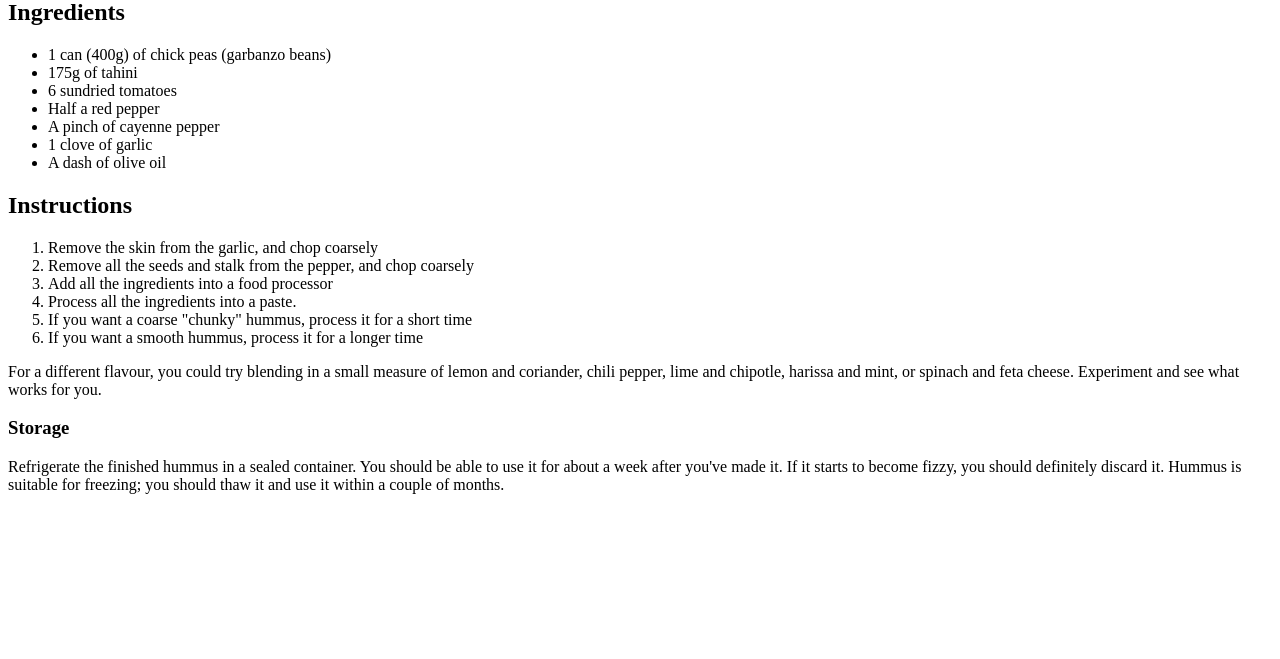
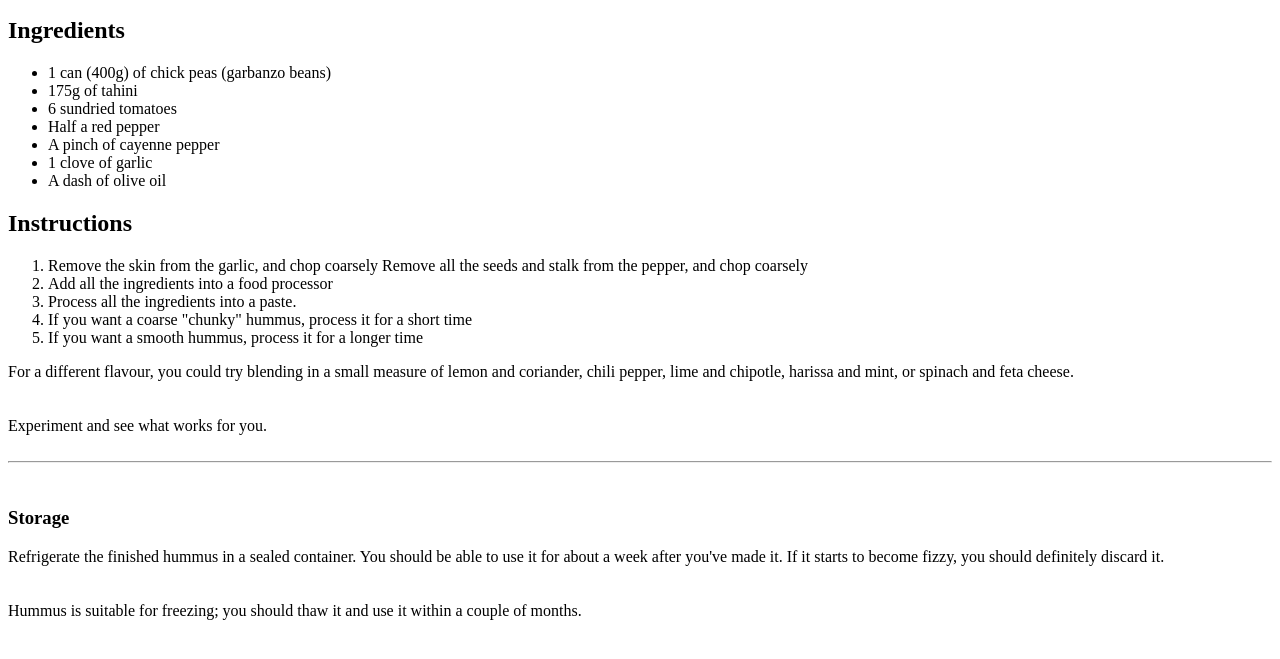
Before and after one commit to daiananicole/2B-2024-IGW, a plain HTML site: page TP2.HTML in a window 1280 px wide. Shown: the part 137-796 px from the top of the page. Drawn offline with Linux system fonts and the light colour scheme.

Commit message:
TP 2 IGW

```diff
--- a/TP2.HTML
+++ b/TP2.HTML
@@ -9,7 +9,7 @@
     <h1>Quick hummus recipe</h1>
 
     <p>This recipe makes quick, tasty hummus, with no messing. It has been adapted from a number of different recipes that I have read over the years.
-
+        <br><br>
         Hummus is a delicious thick paste used heavily in Greek and Middle Eastern dishes. It is very tasty with salad, grilled meats and pitta breads.</p>
 
     <h2>Ingredients</h2>
@@ -28,22 +28,23 @@
     <h2>Instructions</h2>
 
     <ol>
-    <li>Remove the skin from the garlic, and chop coarsely</li>
-    <li>Remove all the seeds and stalk from the pepper, and chop coarsely</li>
+    <li>Remove the skin from the garlic, and chop coarsely Remove all the seeds and stalk from the pepper, and chop coarsely</li>
     <li>Add all the ingredients into a food processor</li>
     <li>Process all the ingredients into a paste.</li>
     <li>If you want a coarse "chunky" hummus, process it for a short time</li>
     <li>If you want a smooth hummus, process it for a longer time</li>
-</ol>
+ </ol>
     For a different flavour, you could try blending in a small measure of lemon and coriander, chili pepper, lime and chipotle, harissa and mint, or spinach and feta cheese.
+    <br><br><br>
+    Experiment and see what works for you.
+    <br><br>
 
-    Experiment and see what works for you.
-
-
+    <hr>
+    <br>
     <h3>Storage</h3>
 
     Refrigerate the finished hummus in a sealed container. You should be able to use it for about a week after you've made it. If it starts to become fizzy, you should definitely discard it.
-
+    <br><br><br>
     Hummus is suitable for freezing; you should thaw it and use it within a couple of months.
 </body>
 </html>
```
